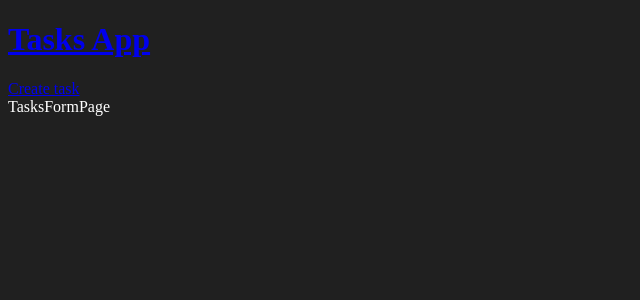
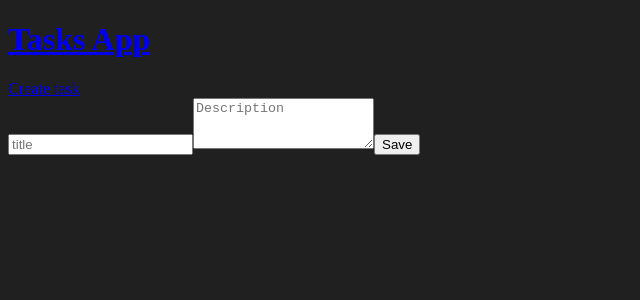
Before and after one commit to AlexhHr23/Lista-de-tareas, a React (Vite) app in the folder client/: page /tasks-create in a window 1280 px wide. Shown: the top 300 px of the page, without its empty margins (0-640 px from the left). Built offline with nearby package versions, Linux system fonts and the light colour scheme.

Commit message:
Crear tareas

```diff
--- a/client/src/api/tasks.api.js
+++ b/client/src/api/tasks.api.js
@@ -1,5 +1,9 @@
 import axios from 'axios'
 
-export const getAllTasks = () => {
-    return axios.get('http://localhost:8000/tasks/api/v1/tasks/')
-}
+const taskApi = axios.create({
+    baseURL: 'http://localhost:8000/tasks/api/v1/tasks/'
+})
+
+export const getAllTasks = () =>  taskApi.get('/') ;
+
+export const createTask = (task) => taskApi.post('/', task);
--- a/client/src/components/TaskCard.jsx
+++ b/client/src/components/TaskCard.jsx
@@ -5,7 +5,5 @@
         <p>{task.description}</p>
         <hr />
     </div>
-  )
+  );
 }
-
-export default TaskCard
--- a/client/src/pages/TasksFormPage.jsx
+++ b/client/src/pages/TasksFormPage.jsx
@@ -1,7 +1,31 @@
-import React from 'react'
+import { useForm } from 'react-hook-form'
+import { createTask } from '../api/tasks.api';
+import { useNavigate } from 'react-router-dom'
 
 export function TasksFormPage() {
+
+  const {
+    register,
+    handleSubmit,
+    formState: { errors},
+  } = useForm();
+
+  const navigate = useNavigate()
+
+  const onSubmit = handleSubmit(async (data) => {
+    await createTask(data);
+    navigate("/tasks")
+  })
+
   return (
-    <div>TasksFormPage</div>
+    <div>
+      <form onSubmit={onSubmit}>
+        <input type='text' placeholder='title' {...register("title", {required:true})}/>
+        {errors.title && <spa>This field is required</spa>}
+        <textarea rows="3" placeholder="Description" {...register("description", {required:true})}/>
+        {errors.description && <spa>This field is required</spa>}
+        <button>Save</button>
+      </form>
+    </div>
   )
 }
```
Also changed, not shown: client/src/components/TasksList.jsx (+10 -9 lines).
